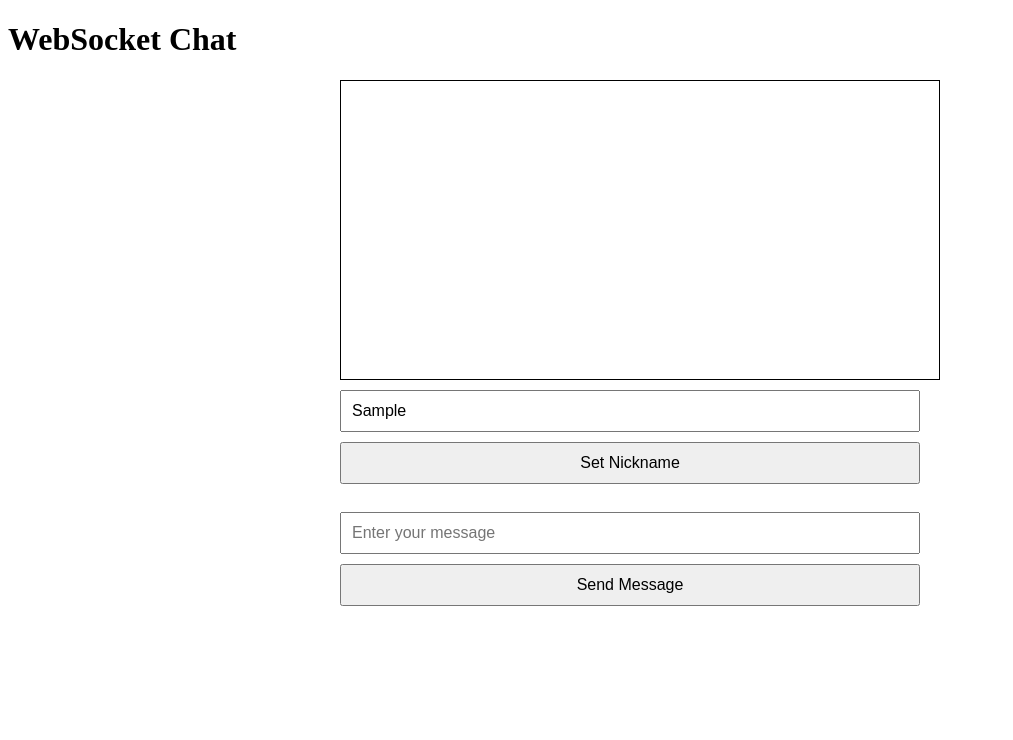
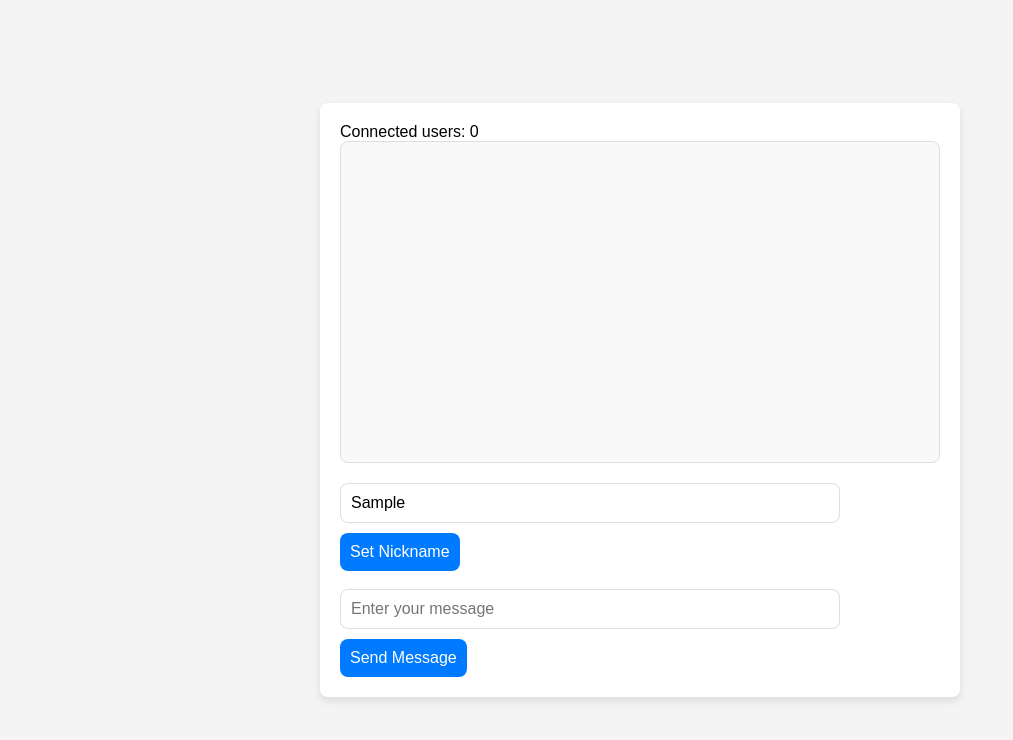
Before and after one commit to moktanBishal/2018, a plain HTML site: page index.html in a window 1280 px wide. Both pictures are taken after typing "Sample", "Sample" into the empty fields and a click on the button "Send Message". Shown: the whole page, without its empty margins (0-1013 px from the left). Drawn offline with Linux system fonts and the light colour scheme.

Commit message:
bugfix chat layout

```diff
--- a/index.html
+++ b/index.html
@@ -5,11 +5,10 @@
   <meta name="viewport" content="width=device-width, initial-scale=1.0">
   <title>WebSocket Chat</title>
   <link rel="stylesheet" href="./style.css">
-
 </head>
 <body>
-  <h1>WebSocket Chat</h1>
   <div id="chatFeature">
+    <div id="userCount">Connected users: 0</div> <!-- New element for user count -->
     <div id="chat"></div>
     <input type="text" id="nicknameInput" placeholder="Enter your nickname">
     <button id="setNicknameButton">Set Nickname</button>
@@ -18,87 +17,6 @@
     <button id="sendMessageButton">Send Message</button>
   </div>
 
-  <script>
-    document.addEventListener('DOMContentLoaded', () => {
-      let ws;
-      let nickname = '';
-
-      function connectToChatApp() {
-        ws = new WebSocket('wss://websocket-rd9d.onrender.com'); // Replace with your actual Render WebSocket URL
-
-        ws.onopen = () => {
-          console.log('WebSocket connection opened');
-        };
-
-        ws.onmessage = function(event) {
-          const data = JSON.parse(event.data);
-          console.log('Received data:', data);
-
-          if (data.type === 'chatMessage') {
-            const messageText = `${data.nickname} [${data.timestamp}]: ${data.message}`;
-            appendMessage(messageText);
-            scrollToBottom();
-          } else if (data.type === 'systemMessage') {
-            appendMessage(data.message, 'system-message');
-            scrollToBottom();
-          }
-        };
-
-
-        ws.onerror = (error) => {
-          console.error('WebSocket error:', error);
-        };
-
-        ws.onclose = () => {
-          console.log('WebSocket connection closed');
-          // Reconnect after a delay
-          setTimeout(connectToChatApp, 3000);
-        };
-
-
-        function sendJsonMessage(type, data) {
-          ws.send(JSON.stringify({ type, ...data }));
-        }
-
-        function scrollToBottom() {
-          const chat = document.getElementById('chat');
-          chat.scrollTop = chat.scrollHeight;
-        }
-
-        function appendMessage(message, className = 'message') {
-          const chat = document.getElementById('chat');
-          const messageDiv = document.createElement('div');
-          messageDiv.classList.add(className);
-          messageDiv.innerHTML = `<span class="chat-content">${message}</span>`;
-          chat.appendChild(messageDiv);
-        }
-
-        document.getElementById('sendMessageButton').addEventListener('click', () => {
-          const messageInput = document.getElementById('messageInput');
-          const message = messageInput.value.trim();
-
-          if (message !== '') {
-            sendJsonMessage('chatMessage', { message });
-            messageInput.value = ''; // Clear input field after sending message
-          }
-        });
-
-        document.getElementById('setNicknameButton').addEventListener('click', () => {
-          const nicknameInput = document.getElementById('nicknameInput');
-          const setNicknameButton = document.getElementById('setNicknameButton');
-          nickname = nicknameInput.value.trim();
-
-          if (nickname !== '') {
-            sendJsonMessage('setNickname', { nickname });
-            // Remove the nickname setting section (button and input)
-            nicknameInput.style.display = 'none';
-            setNicknameButton.style.display = 'none';
-          }
-        });
-      }
-
-      connectToChatApp();
-    });
-  </script>
+  <script src="./script.js"></script>
 </body>
 </html>
--- /dev/null
+++ b/script.js
@@ -0,0 +1,81 @@
+document.addEventListener('DOMContentLoaded', () => {
+  let ws;
+  let nickname = '';
+
+  function connectToChatApp() {
+    // ws = new WebSocket('wss://websocket-rd9d.onrender.com'); // Replace with your actual Render WebSocket URL
+    ws = new WebSocket('ws://192.168.1.64:3000');
+
+    ws.onopen = () => {
+      console.log('WebSocket connection opened');
+    };
+
+    ws.onmessage = function(event) {
+      const data = JSON.parse(event.data);
+      console.log('Received data:', data);
+
+      if (data.type === 'chatMessage') {
+        const messageText = `${data.nickname} [${data.timestamp}]: ${data.message}`;
+        appendMessage(messageText);
+        scrollToBottom();
+      } else if (data.type === 'systemMessage') {
+        appendMessage(data.message, 'system-message');
+        scrollToBottom();
+      } else if (data.type === 'userCount') {
+        document.getElementById('userCount').innerText = `Connected users: ${data.count}`;
+      }
+    };
+
+    ws.onerror = (error) => {
+      console.error('WebSocket error:', error);
+    };
+
+    ws.onclose = () => {
+      console.log('WebSocket connection closed');
+      // Reconnect after a delay
+      setTimeout(connectToChatApp, 3000);
+    };
+
+    function sendJsonMessage(type, data) {
+      ws.send(JSON.stringify({ type, ...data }));
+    }
+
+    function scrollToBottom() {
+      const chat = document.getElementById('chat');
+      chat.scrollTop = chat.scrollHeight;
+    }
+
+    function appendMessage(message, className = 'message') {
+      const chat = document.getElementById('chat');
+      const messageDiv = document.createElement('div');
+      messageDiv.classList.add(className);
+      messageDiv.innerHTML = `<span class="chat-content">${message}</span>`;
+      chat.appendChild(messageDiv);
+    }
+
+    document.getElementById('sendMessageButton').addEventListener('click', () => {
+      const messageInput = document.getElementById('messageInput');
+      const message = messageInput.value.trim();
+
+      if (message !== '') {
+        sendJsonMessage('chatMessage', { message });
+        messageInput.value = ''; // Clear input field after sending message
+      }
+    });
+
+    document.getElementById('setNicknameButton').addEventListener('click', () => {
+      const nicknameInput = document.getElementById('nicknameInput');
+      const setNicknameButton = document.getElementById('setNicknameButton');
+      nickname = nicknameInput.value.trim();
+
+      if (nickname !== '') {
+        sendJsonMessage('setNickname', { nickname });
+        // Remove the nickname setting section (button and input)
+        nicknameInput.style.display = 'none';
+        setNicknameButton.style.display = 'none';
+      }
+    });
+  }
+
+  connectToChatApp();
+});
--- a/style.css
+++ b/style.css
@@ -1,43 +1,63 @@
+/* style.css */
+body {
+  font-family: Arial, sans-serif;
+  background-color: #f4f4f4;
+  margin: 0;
+  padding: 0;
+  display: flex;
+  justify-content: center;
+  align-items: center;
+  height: 100vh;
+}
+
+#chatFeature {
+  width: 90%;
+  max-width: 600px;
+  background: #ffffff;
+  border-radius: 8px;
+  box-shadow: 0 4px 8px rgba(0, 0, 0, 0.1);
+  padding: 20px;
+}
+
 #chat {
   height: 300px;
   overflow-y: scroll;
-  border: 1px solid #000;
-  margin-top: 20px;
+  border: 1px solid #ddd;
+  border-radius: 8px;
   padding: 10px;
-  box-sizing: border-box;
+  background-color: #f9f9f9;
+  margin-bottom: 20px;
 }
+
 .message {
   margin-bottom: 10px;
 }
+
 .system-message {
   font-style: italic;
   color: gray;
 }
-#chatFeature {
-  max-width: 600px;
-  margin: 0 auto;
+
+input[type="text"] {
+  width: calc(100% - 100px);
+  padding: 10px;
+  margin-bottom: 10px;
+  border: 1px solid #ddd;
+  border-radius: 8px;
+  box-sizing: border-box;
+  font-size: 16px;
 }
-input, button {
-  width: calc(100% - 20px);
-  margin-top: 10px;
+
+button {
   padding: 10px;
   font-size: 16px;
-  box-sizing: border-box;
+  border: none;
+  border-radius: 8px;
+  background-color: #007bff;
+  color: white;
+  cursor: pointer;
 }
-#emojiPickerContainer {
-  position: absolute;
-  bottom: 60px; /* Adjust based on your layout */
-  right: 20px;  /* Adjust based on your layout */
-  z-index: 1000;
-  display: none; /* Initially hidden */
+
+button:hover {
+  background-color: #0056b3;
 }
-#emojiPickerContainer.hidden {
-  display: none;
-}
-#toggleEmojiPickerButton {
-  position: fixed;
-  bottom: 20px;
-  right: 20px;
-  padding: 10px;
-  font-size: 24px;
-}
```
